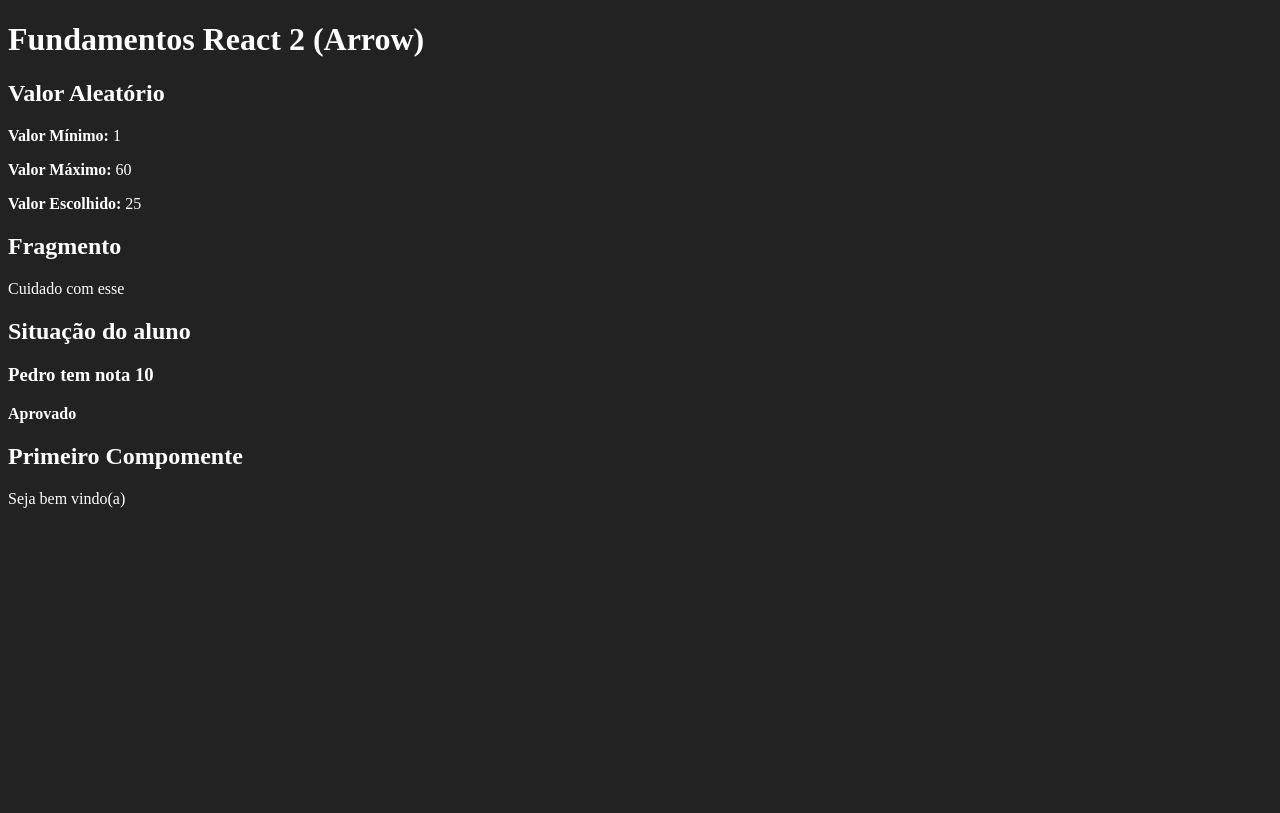
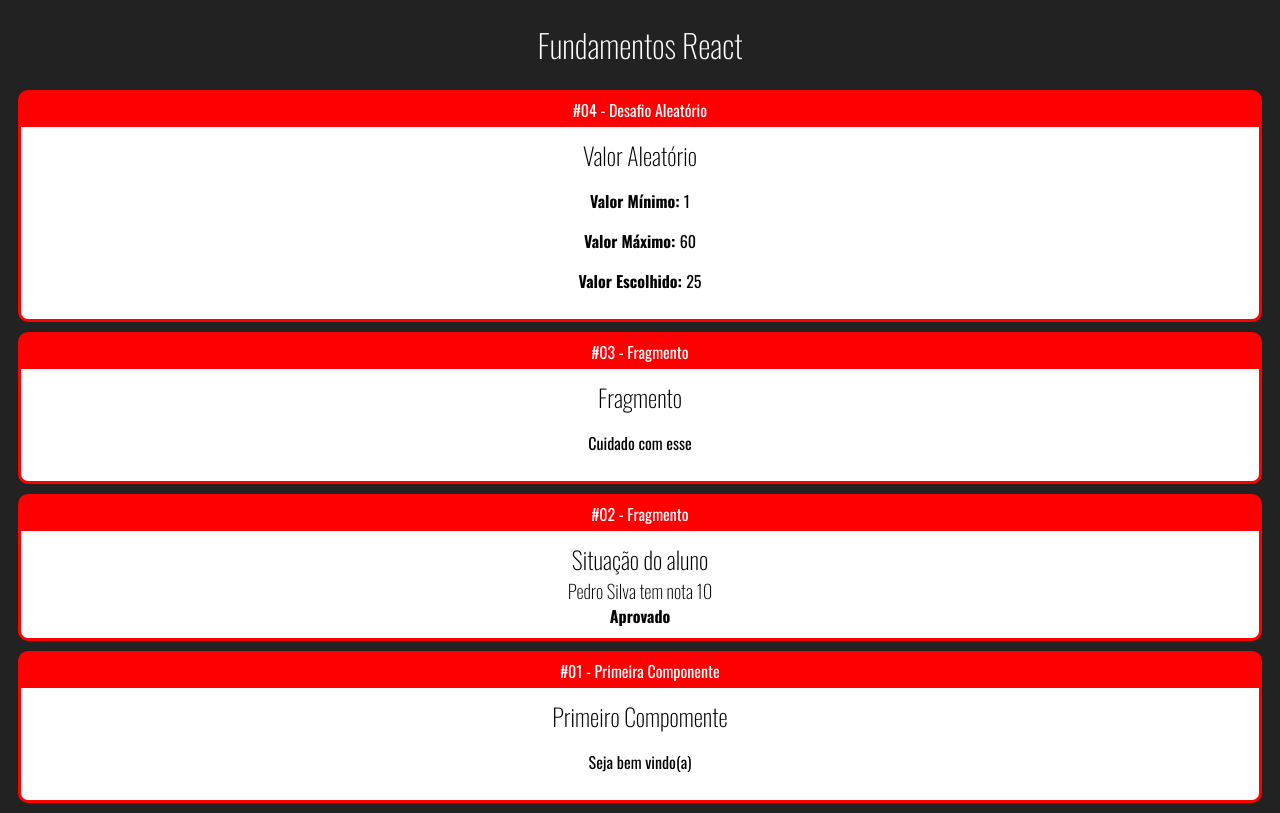
Before and after one commit to israelbulcaotavares/fundamentos-react, a React (Create React App) app: page / in a window 1280 px wide. Built offline with nearby package versions, Linux system fonts and the light colour scheme.

Commit message:
Componente Card #01

```diff
--- a/public/index.html
+++ b/public/index.html
@@ -1,14 +1,16 @@
 <!DOCTYPE html>
 <html lang="en">
+
 <head>
   <meta charset="utf-8" />
   <link rel="icon" href="%PUBLIC_URL%/favicon.ico" />
+  <link rel="preconnect" href="https://fonts.googleapis.com">
+  <link rel="preconnect" href="https://fonts.gstatic.com" crossorigin>
+  <link href="https://fonts.googleapis.com/css2?family=Oswald:wght@200;300;400;500;600;700&display=swap"
+    rel="stylesheet">
   <meta name="viewport" content="width=device-width, initial-scale=1" />
   <meta name="theme-color" content="#000000" />
-    <meta
-      name="description"
-      content="Web site created using create-react-app"
-    />
+  <meta name="description" content="Web site created using create-react-app" />
   <link rel="apple-touch-icon" href="%PUBLIC_URL%/logo192.png" />
   <!--
       manifest.json provides metadata used when your web app is installed on a
@@ -26,6 +28,7 @@
     -->
   <title>React App</title>
 </head>
+
 <body>
   <noscript>You need to enable JavaScript to run this app.</noscript>
   <div id="root"></div>
@@ -40,4 +43,5 @@
       To create a production bundle, use `npm run build` or `yarn build`.
     -->
 </body>
+
 </html>
--- a/src/App.jsx
+++ b/src/App.jsx
@@ -1,25 +1,35 @@
 import React from "react";
-
 import Aleatorio from "./components/basicos/Aleatorio";
 import Fragmento from "./components/basicos/Fragmento";
 import Primeiro from "./components/basicos/Primeiro";
 import ComParametro from "./components/basicos/ComParametro";
+import Card from "./components/layout/Card";
 
 export default () => {
   return (
     <div id="app">
-      <h1>Fundamentos React 2 (Arrow)</h1>
-      <Aleatorio min={1} max={60}/>
-      <Fragmento />
+      <h1>Fundamentos React</h1>
 
-      <ComParametro
-        titulo="Situação do aluno"
-        subtitulo="Muito legal!"
-        aluno="Pedro"
-        nota={9.3}
-      />
+      <Card titulo="#04 - Desafio Aleatório">
+        <Aleatorio min={1} max={60} />
+      </Card>
 
+      <Card titulo="#03 - Fragmento">
+        <Fragmento/>
+
+      </Card>
+      <Card titulo="#02 - Fragmento">
+        <ComParametro
+          titulo="Situação do aluno"
+          aluno="Pedro Silva"
+          nota={9.3}
+        />
+      </Card>
+
+      <Card titulo="#01 - Primeira Componente">
       <Primeiro />
+      </Card>
+
     </div>
   );
 };
--- /dev/null
+++ b/src/components/layout/Card.css
@@ -0,0 +1,20 @@
+.Card {
+  background-color: red;
+  border: 3px solid red;
+  border-radius: 10px;
+  overflow: hidden;
+  margin: 10px;
+
+}
+
+.Card .Title {
+  padding: 5px 0px;
+  display: flex;
+  justify-content: center;
+}
+
+.Card .Content {
+  background-color: #fff;
+  color: #000;
+  padding: 10px;
+}
--- /dev/null
+++ b/src/components/layout/Card.jsx
@@ -0,0 +1,13 @@
+import React from "react";
+import "./Card.css";
+
+export default (props) => {
+  return (
+    <div className="Card">
+      <div className="Title">{props.titulo}</div>
+      <div className="Content">
+        { props.children }
+        </div>
+    </div>
+  );
+};
--- a/src/index.css
+++ b/src/index.css
@@ -1,4 +1,15 @@
 body {
+    font-family: 'Oswald';
     background-color: #222;
-    color: #fff
+    color: #fff;
+    text-align: center;
+
 }
+h1,h2,h3 {
+    font-weight: 200;
+
+}
+h2,h3 {
+
+    margin: 0;
+}
```
Lines whose indentation alone changed are shown as unchanged.
